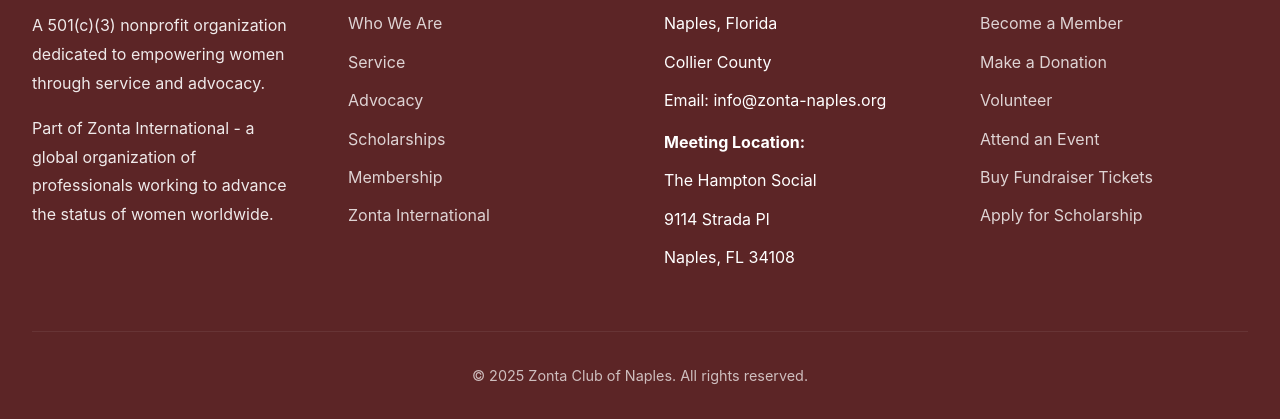
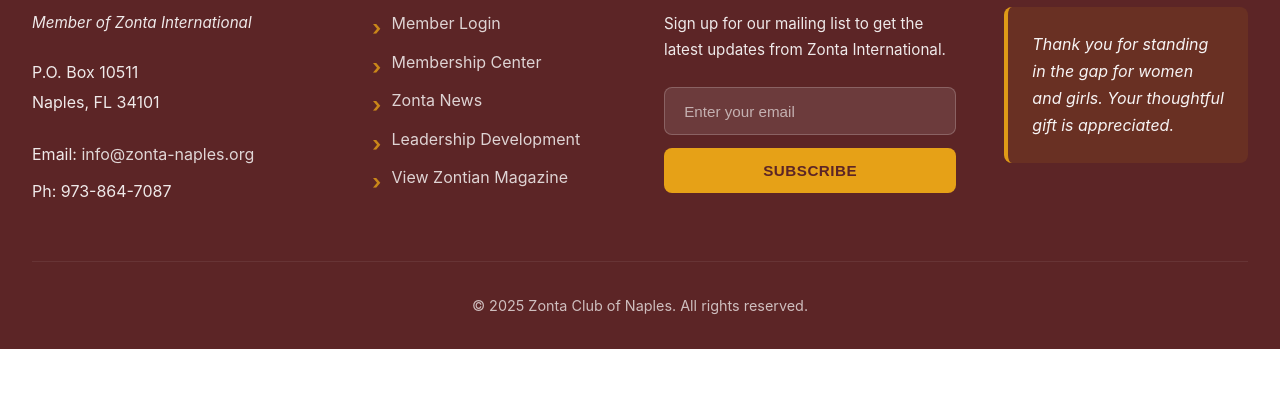
Before and after one commit to LiangRVR/zonta, a plain HTML site: page index.html in a window 1280 px wide. Shown: the part 2158-2577 px from the top of the page. After the commit the page ends 2507 px from the top, so only its background shows below. Drawn offline with Linux system fonts and the light colour scheme.

Commit message:
Refactor footer layout and content for improved structure and clarity.

```diff
--- a/css/styles.css
+++ b/css/styles.css
@@ -754,7 +754,7 @@
     max-width: 1400px;
     margin: 0 auto;
     display: grid;
-    grid-template-columns: repeat(auto-fit, minmax(250px, 1fr));
+    grid-template-columns: 1.2fr 1fr 1.2fr 1fr;
     gap: 3rem;
     margin-bottom: 3rem;
 }
@@ -766,32 +766,154 @@
     font-size: 1.2rem;
 }
 
-.footer-section p {
+/* Footer About Section */
+.footer-about .footer-subtitle {
+    font-size: 0.95rem;
+    opacity: 0.9;
+    margin-bottom: 1.5rem;
+    font-style: italic;
+}
+
+.footer-address {
+    font-style: normal;
+    margin-bottom: 1.5rem;
+}
+
+.footer-address p {
+    opacity: 0.9;
+    line-height: 1.6;
+    margin-bottom: 0.3rem;
+}
+
+.footer-contact p {
     opacity: 0.9;
     line-height: 1.8;
-    margin-bottom: 1rem;
+    margin-bottom: 0.5rem;
 }
 
-.footer-section ul {
-    list-style: none;
+.footer-contact a {
+    color: var(--white);
+    text-decoration: none;
+    opacity: 0.9;
+    transition: all 0.3s ease;
 }
 
-.footer-section ul li {
+.footer-contact a:hover {
+    color: var(--secondary-color);
+    opacity: 1;
+}
+
+/* Footer Links Section */
+.footer-links ul {
+    list-style: none;
+    padding: 0;
+}
+
+.footer-links ul li {
     margin-bottom: 0.8rem;
 }
 
-.footer-section a {
+.footer-links a {
     color: var(--white);
     text-decoration: none;
     opacity: 0.8;
     transition: all 0.3s ease;
     display: inline-block;
+    position: relative;
+    padding-left: 1.2rem;
 }
 
-.footer-section a:hover {
+.footer-links a::before {
+    content: "›";
+    position: absolute;
+    left: 0;
+    color: var(--secondary-color);
+    font-size: 1.3rem;
+    font-weight: bold;
+    transition: transform 0.3s ease;
+}
+
+.footer-links a:hover {
     opacity: 1;
     color: var(--secondary-color);
     transform: translateX(5px);
+}
+
+.footer-links a:hover::before {
+    transform: translateX(3px);
+}
+
+/* Newsletter Section */
+.footer-newsletter p {
+    opacity: 0.9;
+    line-height: 1.7;
+    margin-bottom: 1.5rem;
+    font-size: 0.95rem;
+}
+
+.newsletter-form {
+    display: flex;
+    flex-direction: column;
+    gap: 0.8rem;
+}
+
+.newsletter-form input[type="email"] {
+    padding: 0.9rem 1.2rem;
+    border: 1px solid rgba(255, 255, 255, 0.2);
+    background: rgba(255, 255, 255, 0.1);
+    border-radius: 8px;
+    color: var(--white);
+    font-size: 0.95rem;
+    transition: all 0.3s ease;
+    outline: none;
+}
+
+.newsletter-form input[type="email"]::placeholder {
+    color: rgba(255, 255, 255, 0.6);
+}
+
+.newsletter-form input[type="email"]:focus {
+    background: rgba(255, 255, 255, 0.15);
+    border-color: var(--secondary-color);
+    box-shadow: 0 0 0 3px rgba(230, 161, 23, 0.1);
+}
+
+.btn-subscribe {
+    padding: 0.9rem 1.5rem;
+    background: var(--secondary-color);
+    color: var(--dark);
+    border: none;
+    border-radius: 8px;
+    font-weight: 600;
+    font-size: 0.95rem;
+    cursor: pointer;
+    transition: all 0.3s ease;
+    text-transform: uppercase;
+    letter-spacing: 0.5px;
+}
+
+.btn-subscribe:hover {
+    background: var(--accent-color);
+    color: var(--white);
+    transform: translateY(-2px);
+    box-shadow: 0 5px 20px rgba(230, 161, 23, 0.3);
+}
+
+/* Footer Message Section */
+.footer-message {
+    display: flex;
+    align-items: center;
+}
+
+.footer-tagline {
+    font-size: 1rem;
+    line-height: 1.7;
+    opacity: 0.95;
+    font-style: italic;
+    padding: 1.5rem;
+    background: rgba(230, 161, 23, 0.1);
+    border-left: 4px solid var(--secondary-color);
+    border-radius: 8px;
 }
 
 .footer-bottom {
@@ -836,6 +958,15 @@
 
     .about-grid {
         grid-template-columns: 1fr;
+    }
+
+    .footer-content {
+        grid-template-columns: 1fr 1fr;
+        gap: 2.5rem;
+    }
+
+    .footer-message {
+        grid-column: 1 / -1;
     }
 }
 
@@ -902,4 +1033,25 @@
     .membership-benefits {
         grid-template-columns: 1fr;
     }
+
+    .footer-content {
+        grid-template-columns: 1fr;
+        gap: 2rem;
+    }
+
+    .footer-section {
+        text-align: center;
+    }
+
+    .footer-links a {
+        padding-left: 0;
+    }
+
+    .footer-links a::before {
+        display: none;
+    }
+
+    .footer-tagline {
+        text-align: left;
+    }
 }
--- a/includes/footer.html
+++ b/includes/footer.html
@@ -2,46 +2,44 @@
 <!-- Copy this into each page's footer section -->
 <footer>
     <div class="footer-content">
-        <div class="footer-section">
+        <div class="footer-section footer-about">
             <h3>Zonta Club of Naples</h3>
-            <p>A 501(c)(3) nonprofit organization dedicated to empowering women through service and advocacy.</p>
-            <p>Part of Zonta International - a global organization of professionals working to advance the status of women worldwide.</p>
+            <p class="footer-subtitle">Member of Zonta International</p>
+            <address class="footer-address">
+                <p>P.O. Box 10511</p>
+                <p>Naples, FL 34101</p>
+            </address>
+            <div class="footer-contact">
+                <p>Email: <a href="mailto:info@zonta-naples.org">info@zonta-naples.org</a></p>
+                <p>Ph: 973-864-7087</p>
+            </div>
         </div>
-        <div class="footer-section">
-            <h3>Quick Links</h3>
+
+        <div class="footer-section footer-links">
+            <h3>Useful Links</h3>
             <ul>
-                <li><a href="/pages/about.html">Who We Are</a></li>
-                <li><a href="/pages/service.html">Service</a></li>
-                <li><a href="/pages/advocacy.html">Advocacy</a></li>
-                <li><a href="/pages/scholarships.html">Scholarships</a></li>
-                <li><a href="/pages/membership.html">Membership</a></li>
-                <li><a href="https://www.zonta.org" target="_blank">Zonta International</a></li>
+                <li><a href="https://membership.zonta.org/" target="_blank">Member Login</a></li>
+                <li><a href="https://membership.zonta.org/" target="_blank">Membership Center</a></li>
+                <li><a href="https://www.zonta.org/news" target="_blank">Zonta News</a></li>
+                <li><a href="https://www.zonta.org/" target="_blank">Leadership Development</a></li>
+                <li><a href="https://www.zonta.org/Web/Web/News_Events/The_Zontian_Magazine.aspx?hkey=9a287e51-4df8-41ba-956b-6c10fadf2980" target="_blank">View Zontian Magazine</a></li>
             </ul>
         </div>
-        <div class="footer-section">
-            <h3>Contact Us</h3>
-            <ul>
-                <li>Naples, Florida</li>
-                <li>Collier County</li>
-                <li>Email: info@zonta-naples.org</li>
-                <li style="margin-top: 1rem;"><strong>Meeting Location:</strong></li>
-                <li>The Hampton Social</li>
-                <li>9114 Strada Pl</li>
-                <li>Naples, FL 34108</li>
-            </ul>
+
+        <div class="footer-section footer-newsletter">
+            <h3>Zonta Newsletter</h3>
+            <p>Sign up for our mailing list to get the latest updates from Zonta International.</p>
+            <form class="newsletter-form">
+                <input type="email" placeholder="Enter your email" aria-label="Email address" required>
+                <button type="submit" class="btn-subscribe">Subscribe</button>
+            </form>
         </div>
-        <div class="footer-section">
-            <h3>Get Involved</h3>
-            <ul>
-                <li><a href="/pages/membership.html">Become a Member</a></li>
-                <li><a href="#donate">Make a Donation</a></li>
-                <li><a href="#volunteer">Volunteer</a></li>
-                <li><a href="/pages/action.html">Attend an Event</a></li>
-                <li><a href="#tickets">Buy Fundraiser Tickets</a></li>
-                <li><a href="/pages/scholarships.html">Apply for Scholarship</a></li>
-            </ul>
+
+        <div class="footer-section footer-message">
+            <p class="footer-tagline">Thank you for standing in the gap for women and girls. Your thoughtful gift is appreciated.</p>
         </div>
     </div>
+
     <div class="footer-bottom">
         <p>&copy; 2025 Zonta Club of Naples. All rights reserved.</p>
     </div>
```
